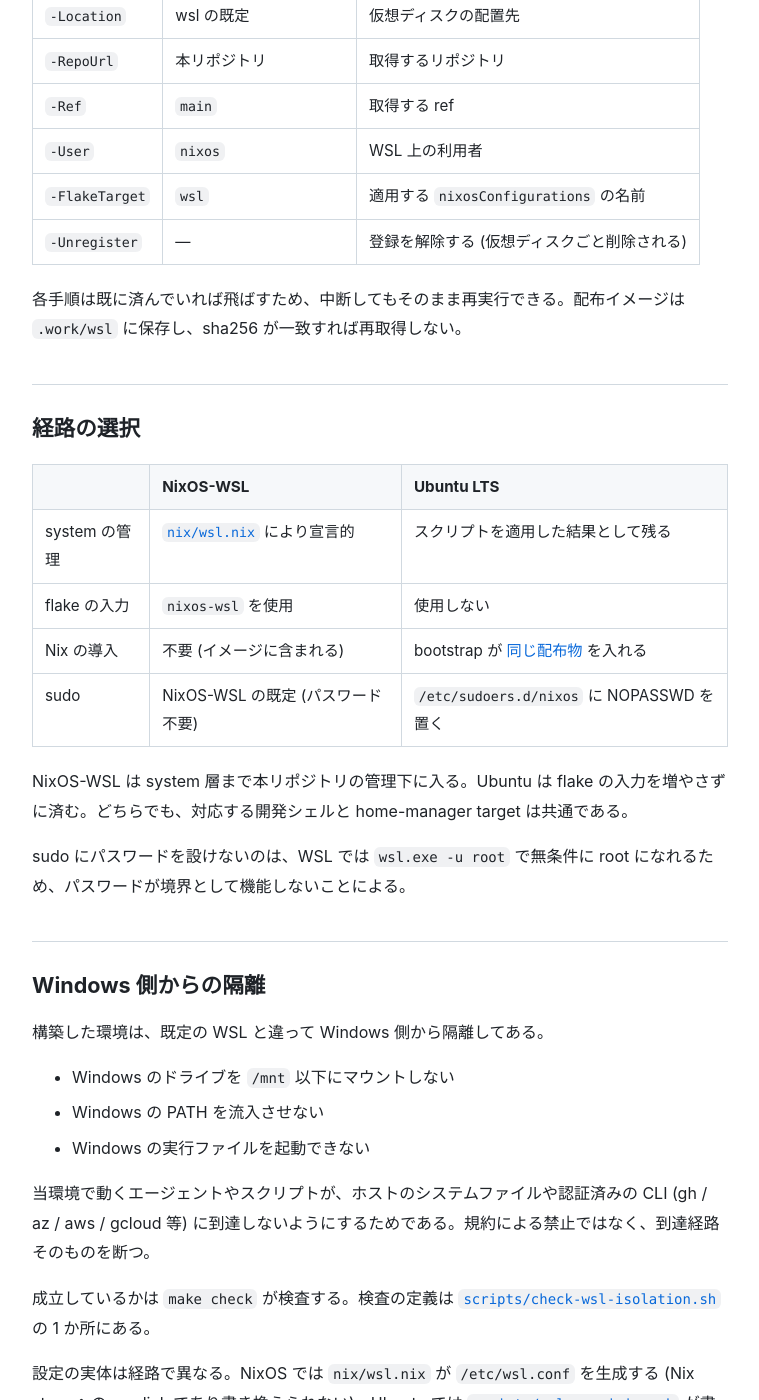
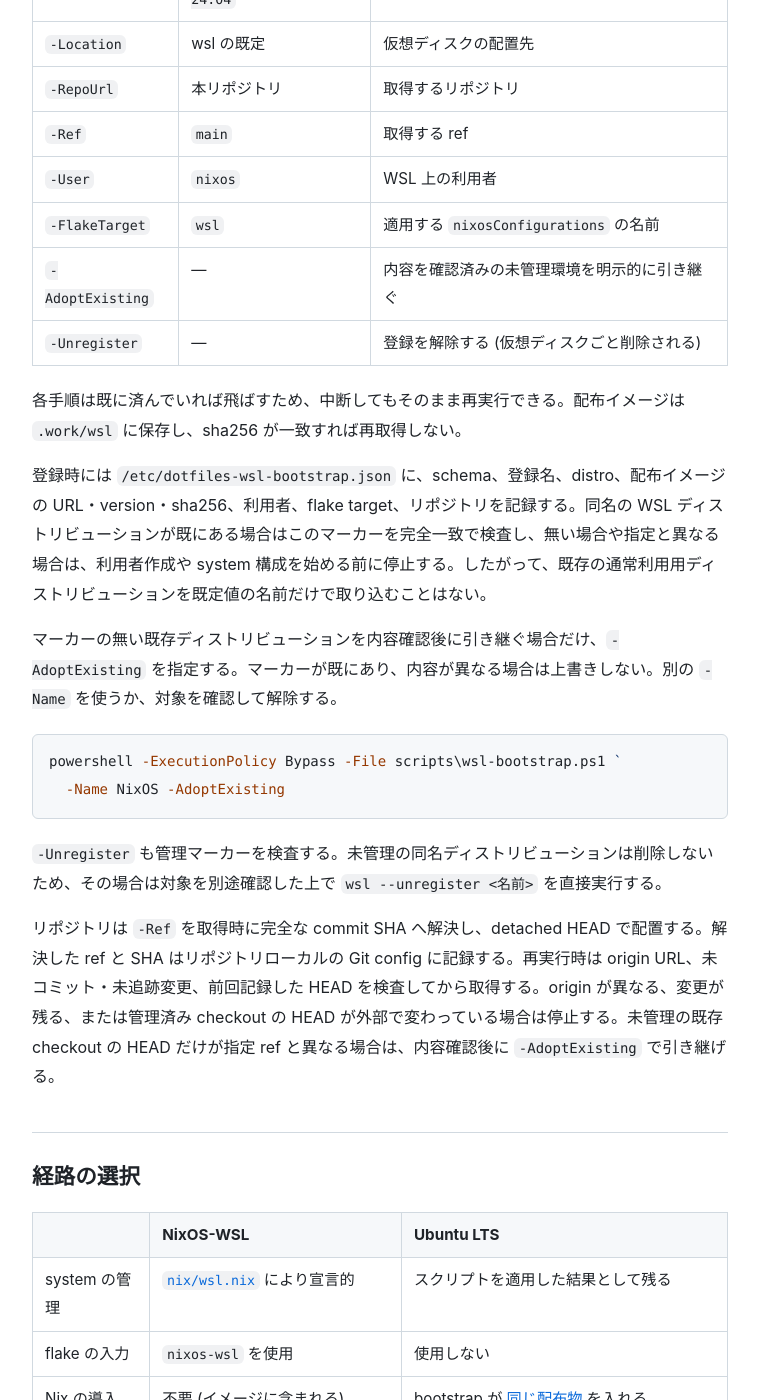
Before and after one commit to sabas0ba/dotfiles, a Jekyll site: the page built from docs/windows.md, in a window 1280 px wide and 1400 px high, scrolled down 760 px. Shown: the whole window, without its empty margins (260-1019 px from the left). Built offline with Jekyll 4.4.1, drawn with Linux system fonts in a browser that asks for light colours; our own code applies the rules of GitHub Pages for plain Markdown files; some of the changed text lies outside the part shown.

Commit message:
fix: validate WSL bootstrap identity

````diff
--- a/docs/windows.md
+++ b/docs/windows.md
@@ -26,9 +26,23 @@
 | `-Ref` | `main` | 取得する ref |
 | `-User` | `nixos` | WSL 上の利用者 |
 | `-FlakeTarget` | `wsl` | 適用する `nixosConfigurations` の名前 |
+| `-AdoptExisting` | — | 内容を確認済みの未管理環境を明示的に引き継ぐ |
 | `-Unregister` | — | 登録を解除する (仮想ディスクごと削除される) |
 
 各手順は既に済んでいれば飛ばすため、中断してもそのまま再実行できる。配布イメージは `.work/wsl` に保存し、sha256 が一致すれば再取得しない。
+
+登録時には `/etc/dotfiles-wsl-bootstrap.json` に、schema、登録名、distro、配布イメージの URL・version・sha256、利用者、flake target、リポジトリを記録する。同名の WSL ディストリビューションが既にある場合はこのマーカーを完全一致で検査し、無い場合や指定と異なる場合は、利用者作成や system 構成を始める前に停止する。したがって、既存の通常利用用ディストリビューションを既定値の名前だけで取り込むことはない。
+
+マーカーの無い既存ディストリビューションを内容確認後に引き継ぐ場合だけ、`-AdoptExisting` を指定する。マーカーが既にあり、内容が異なる場合は上書きしない。別の `-Name` を使うか、対象を確認して解除する。
+
+```powershell
+powershell -ExecutionPolicy Bypass -File scripts\wsl-bootstrap.ps1 `
+  -Name NixOS -AdoptExisting
+```
+
+`-Unregister` も管理マーカーを検査する。未管理の同名ディストリビューションは削除しないため、その場合は対象を別途確認した上で `wsl --unregister <名前>` を直接実行する。
+
+リポジトリは `-Ref` を取得時に完全な commit SHA へ解決し、detached HEAD で配置する。解決した ref と SHA はリポジトリローカルの Git config に記録する。再実行時は origin URL、未コミット・未追跡変更、前回記録した HEAD を検査してから取得する。origin が異なる、変更が残る、または管理済み checkout の HEAD が外部で変わっている場合は停止する。未管理の既存 checkout の HEAD だけが指定 ref と異なる場合は、内容確認後に `-AdoptExisting` で引き継げる。
 
 ## 経路の選択
 
@@ -97,7 +111,7 @@
 
 1. 配布イメージを取得し、固定した sha256 と照合する
 2. `wsl --install --from-file` で登録する
-3. 利用者を用意し、リポジトリを取得する
+3. 利用者を用意し、リポジトリの origin と状態を検査して、ref を commit SHA へ解決した detached HEAD を配置する
 4. `scripts/wsl-provision.sh` の段 system を root で実行する
 5. 反映のためディストリビューションを停止する
 6. `scripts/wsl-provision.sh` の段 home を利用者で実行する (`make check` と `make hm-switch`)
````
Also changed, not shown: CLAUDE.md (+4 -3 lines), docs/development.md (+1 -1 lines), 2 other files.
